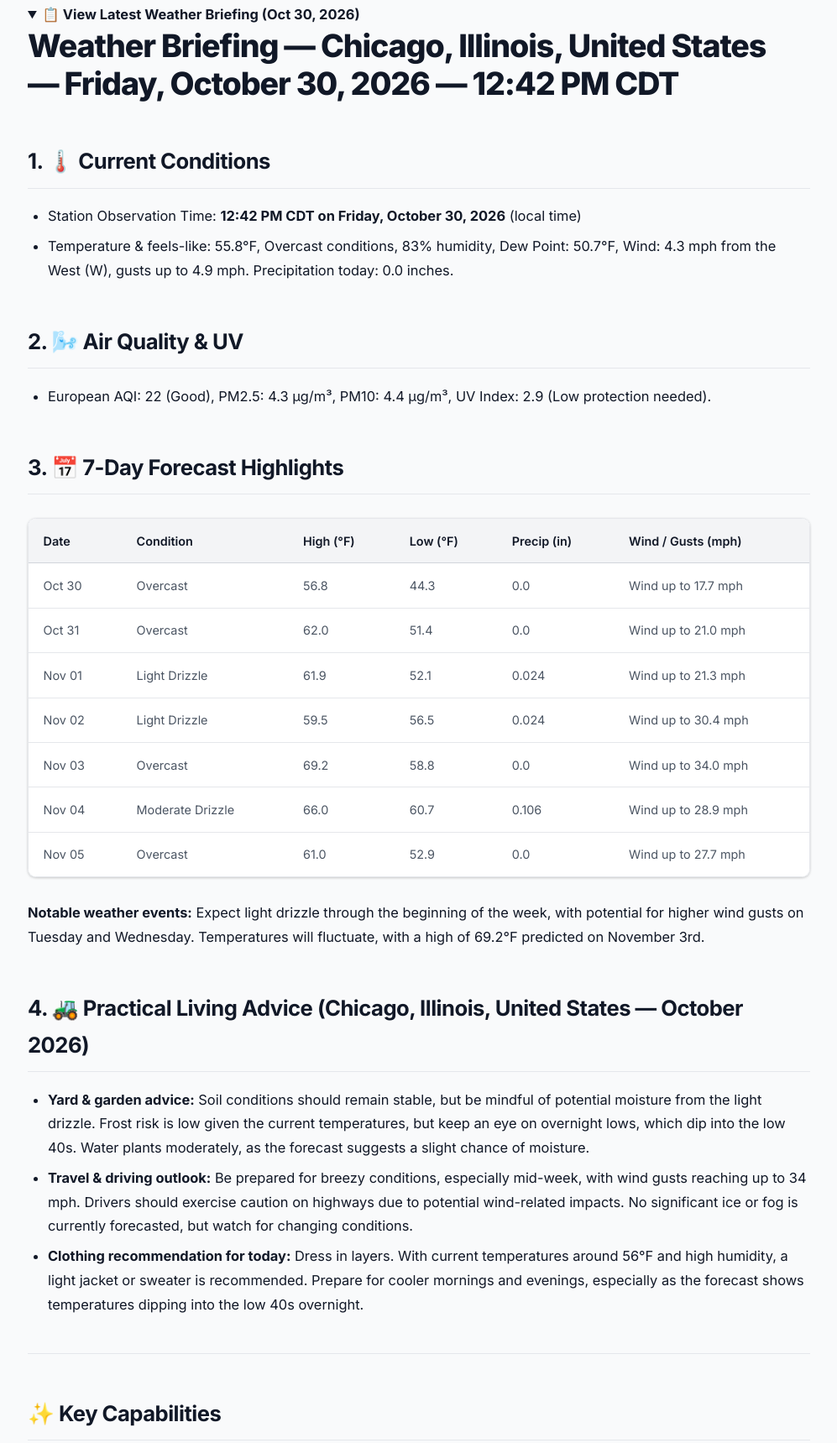
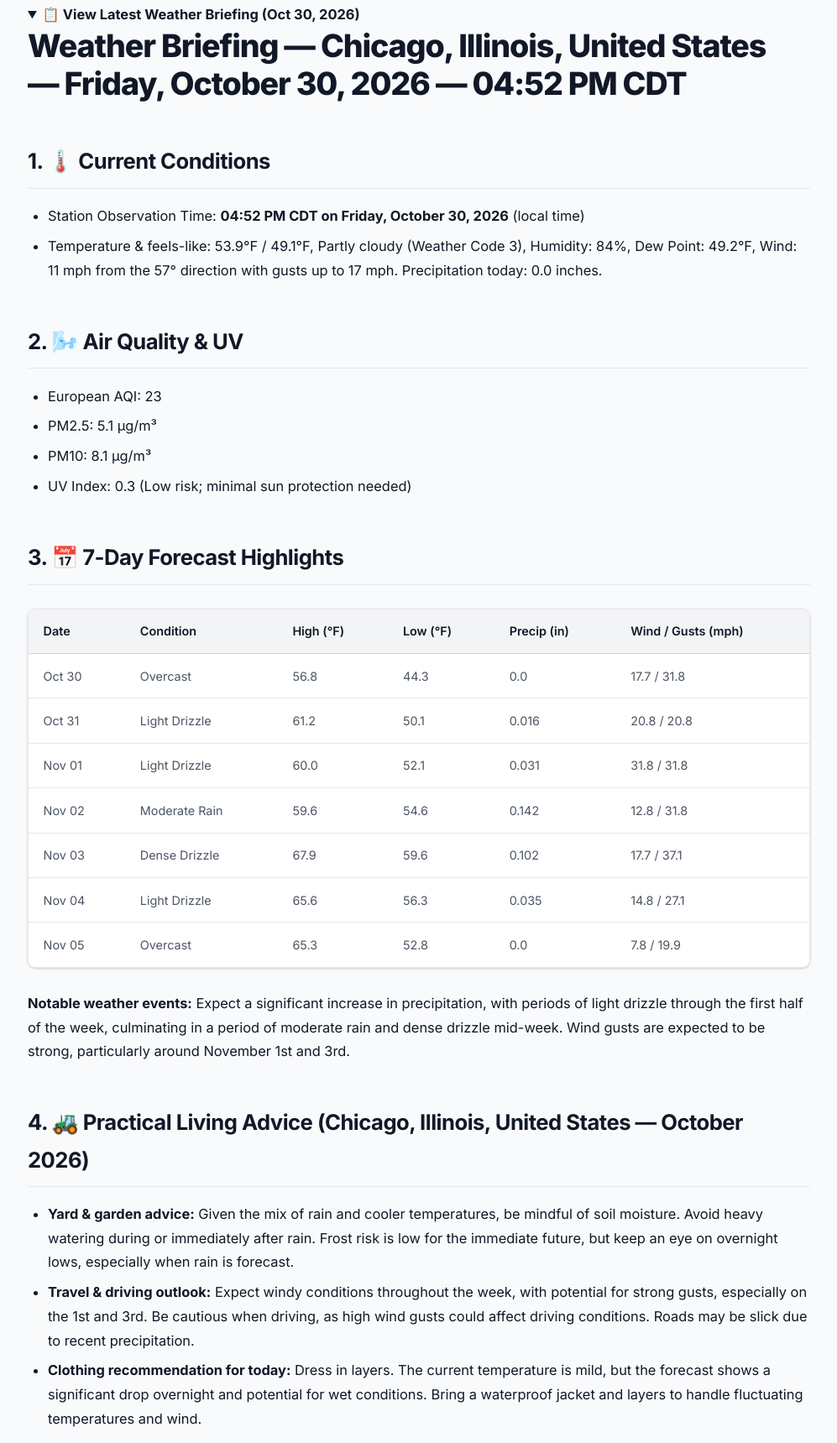
Before and after one commit to xt-ml/shadow-claw-agent-cli-weather, a website: page index.html in a window 1280 px wide. Shown: the part 1665-3384 px from the top of the page at 84% size, without its empty margins (141-1138 px from the left). Drawn offline with Linux system fonts and the light colour scheme.

Commit message:
chore(weather): update Chicago weather briefing and reports [skip ci]

```diff
--- a/index.html
+++ b/index.html
@@ -846,17 +846,17 @@
             <strong>📋 View Latest Weather Briefing (Oct 30, 2026)</strong>
           </summary>
           <h1
-            id="weather-briefing-chicago-illinois-united-states-friday-october-30-2026-1242-pm-cdt"
+            id="weather-briefing-chicago-illinois-united-states-friday-october-30-2026-0452-pm-cdt"
             class="heading-anchor-wrapper"
           >
             <span
               >Weather Briefing — Chicago, Illinois, United States — Friday,
-              October 30, 2026 — 12:42 PM CDT</span
+              October 30, 2026 — 04:52 PM CDT</span
             >
             <a
-              href="#weather-briefing-chicago-illinois-united-states-friday-october-30-2026-1242-pm-cdt"
+              href="#weather-briefing-chicago-illinois-united-states-friday-october-30-2026-0452-pm-cdt"
               class="heading-anchor"
-              aria-label="Direct link to Weather Briefing — Chicago, Illinois, United States — Friday, October 30, 2026 — 12:42 PM CDT"
+              aria-label="Direct link to Weather Briefing — Chicago, Illinois, United States — Friday, October 30, 2026 — 04:52 PM CDT"
               >#</a
             >
           </h1>
@@ -872,13 +872,14 @@
           <ul>
             <li>
               Station Observation Time:
-              <strong>12:42 PM CDT on Friday, October 30, 2026</strong> (local
+              <strong>04:52 PM CDT on Friday, October 30, 2026</strong> (local
               time)
             </li>
             <li>
-              Temperature &amp; feels-like: 55.8°F, Overcast conditions, 83%
-              humidity, Dew Point: 50.7°F, Wind: 4.3 mph from the West (W),
-              gusts up to 4.9 mph. Precipitation today: 0.0 inches.
+              Temperature &amp; feels-like: 53.9°F / 49.1°F, Partly cloudy
+              (Weather Code 3), Humidity: 84%, Dew Point: 49.2°F, Wind: 11 mph
+              from the 57° direction with gusts up to 17 mph. Precipitation
+              today: 0.0 inches.
             </li>
           </ul>
           <h2 id="2-air-quality-uv" class="heading-anchor-wrapper">
@@ -891,10 +892,10 @@
             >
           </h2>
           <ul>
-            <li>
-              European AQI: 22 (Good), PM2.5: 4.3 μg/m³, PM10: 4.4 μg/m³, UV
-              Index: 2.9 (Low protection needed).
-            </li>
+            <li>European AQI: 23</li>
+            <li>PM2.5: 5.1 μg/m³</li>
+            <li>PM10: 8.1 μg/m³</li>
+            <li>UV Index: 0.3 (Low risk; minimal sun protection needed)</li>
           </ul>
           <h2 id="3-7-day-forecast-highlights" class="heading-anchor-wrapper">
             <span>3. 📅 7-Day Forecast Highlights</span>
@@ -924,64 +925,65 @@
                   <td align="left">56.8</td>
                   <td align="left">44.3</td>
                   <td align="left">0.0</td>
-                  <td align="left">Wind up to 17.7 mph</td>
+                  <td align="left">17.7 / 31.8</td>
                 </tr>
                 <tr>
                   <td align="left">Oct 31</td>
-                  <td align="left">Overcast</td>
-                  <td align="left">62.0</td>
-                  <td align="left">51.4</td>
-                  <td align="left">0.0</td>
-                  <td align="left">Wind up to 21.0 mph</td>
+                  <td align="left">Light Drizzle</td>
+                  <td align="left">61.2</td>
+                  <td align="left">50.1</td>
+                  <td align="left">0.016</td>
+                  <td align="left">20.8 / 20.8</td>
                 </tr>
                 <tr>
                   <td align="left">Nov 01</td>
                   <td align="left">Light Drizzle</td>
-                  <td align="left">61.9</td>
+                  <td align="left">60.0</td>
                   <td align="left">52.1</td>
-                  <td align="left">0.024</td>
-                  <td align="left">Wind up to 21.3 mph</td>
+                  <td align="left">0.031</td>
+                  <td align="left">31.8 / 31.8</td>
                 </tr>
                 <tr>
                   <td align="left">Nov 02</td>
-                  <td align="left">Light Drizzle</td>
-                  <td align="left">59.5</td>
-                  <td align="left">56.5</td>
-                  <td align="left">0.024</td>
-                  <td align="left">Wind up to 30.4 mph</td>
+                  <td align="left">Moderate Rain</td>
+                  <td align="left">59.6</td>
+                  <td align="left">54.6</td>
+                  <td align="left">0.142</td>
+                  <td align="left">12.8 / 31.8</td>
                 </tr>
                 <tr>
                   <td align="left">Nov 03</td>
-                  <td align="left">Overcast</td>
-                  <td align="left">69.2</td>
-                  <td align="left">58.8</td>
-                  <td align="left">0.0</td>
-                  <td align="left">Wind up to 34.0 mph</td>
+                  <td align="left">Dense Drizzle</td>
+                  <td align="left">67.9</td>
+                  <td align="left">59.6</td>
+                  <td align="left">0.102</td>
+                  <td align="left">17.7 / 37.1</td>
                 </tr>
                 <tr>
                   <td align="left">Nov 04</td>
-                  <td align="left">Moderate Drizzle</td>
-                  <td align="left">66.0</td>
-                  <td align="left">60.7</td>
-                  <td align="left">0.106</td>
-                  <td align="left">Wind up to 28.9 mph</td>
+                  <td align="left">Light Drizzle</td>
+                  <td align="left">65.6</td>
+                  <td align="left">56.3</td>
+                  <td align="left">0.035</td>
+                  <td align="left">14.8 / 27.1</td>
                 </tr>
                 <tr>
                   <td align="left">Nov 05</td>
                   <td align="left">Overcast</td>
-                  <td align="left">61.0</td>
-                  <td align="left">52.9</td>
+                  <td align="left">65.3</td>
+                  <td align="left">52.8</td>
                   <td align="left">0.0</td>
-                  <td align="left">Wind up to 27.7 mph</td>
+                  <td align="left">7.8 / 19.9</td>
                 </tr>
               </tbody>
             </table>
           </div>
           <p>
-            <strong>Notable weather events:</strong> Expect light drizzle
-            through the beginning of the week, with potential for higher wind
-            gusts on Tuesday and Wednesday. Temperatures will fluctuate, with a
-            high of 69.2°F predicted on November 3rd.
+            <strong>Notable weather events:</strong> Expect a significant
+            increase in precipitation, with periods of light drizzle through the
+            first half of the week, culminating in a period of moderate rain and
+            dense drizzle mid-week. Wind gusts are expected to be strong,
+            particularly around November 1st and 3rd.
           </p>
           <h2
             id="4-practical-living-advice-chicago-illinois-united-states-october-2026"
@@ -1000,26 +1002,25 @@
           </h2>
           <ul>
             <li>
-              <strong>Yard &amp; garden advice:</strong> Soil conditions should
-              remain stable, but be mindful of potential moisture from the light
-              drizzle. Frost risk is low given the current temperatures, but
-              keep an eye on overnight lows, which dip into the low 40s. Water
-              plants moderately, as the forecast suggests a slight chance of
-              moisture.
+              <strong>Yard &amp; garden advice:</strong> Given the mix of rain
+              and cooler temperatures, be mindful of soil moisture. Avoid heavy
+              watering during or immediately after rain. Frost risk is low for
+              the immediate future, but keep an eye on overnight lows,
+              especially when rain is forecast.
             </li>
             <li>
-              <strong>Travel &amp; driving outlook:</strong> Be prepared for
-              breezy conditions, especially mid-week, with wind gusts reaching
-              up to 34 mph. Drivers should exercise caution on highways due to
-              potential wind-related impacts. No significant ice or fog is
-              currently forecasted, but watch for changing conditions.
+              <strong>Travel &amp; driving outlook:</strong> Expect windy
+              conditions throughout the week, with potential for strong gusts,
+              especially on the 1st and 3rd. Be cautious when driving, as high
+              wind gusts could affect driving conditions. Roads may be slick due
+              to recent precipitation.
             </li>
             <li>
               <strong>Clothing recommendation for today:</strong> Dress in
-              layers. With current temperatures around 56°F and high humidity, a
-              light jacket or sweater is recommended. Prepare for cooler
-              mornings and evenings, especially as the forecast shows
-              temperatures dipping into the low 40s overnight.
+              layers. The current temperature is mild, but the forecast shows a
+              significant drop overnight and potential for wet conditions. Bring
+              a waterproof jacket and layers to handle fluctuating temperatures
+              and wind.
             </li>
           </ul>
         </details>
```
Also changed, not shown: reports/weather-data.json (+48 -48 lines), reports/weather-update.md (+20 -17 lines), README.md.
